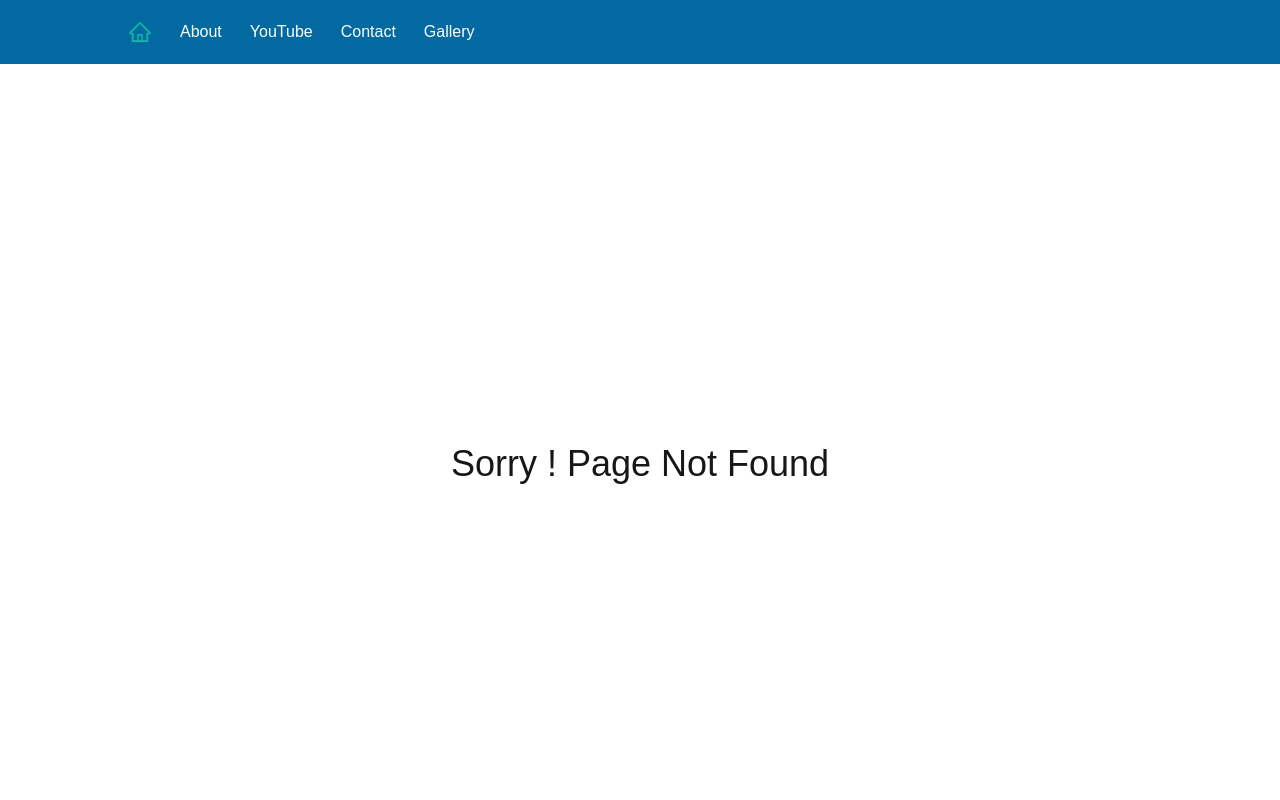
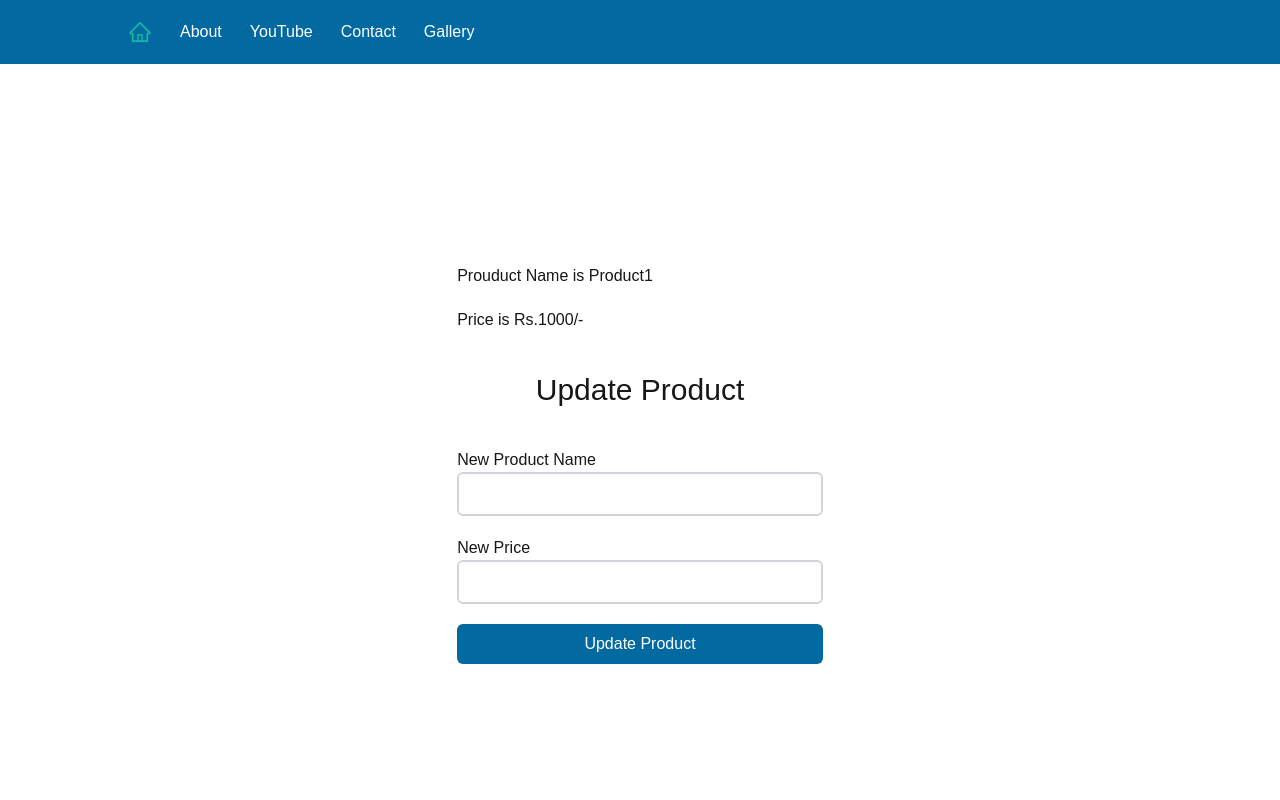
Before and after one commit to cm-developer-2025/Nextjs-Tutorial, a Next.js app: page /updateproduct/1 in a window 1280 px wide. Before the commit this address had no page. Shown: the top 800 px of the page. Built offline with nearby package versions, Linux system fonts and the light colour scheme.

Commit message:
Update and delete CRUD Operation

```diff
--- a/src/app/(pages)/companyproduct/page.jsx
+++ b/src/app/(pages)/companyproduct/page.jsx
@@ -36,7 +36,7 @@ function page() {
                     <Link href={`/removeproduct/${product.productid}`}>
                       <RiDeleteBin6Line className="text-red-600" size={25} />
                     </Link>
-                    <Link href="#">
+                    <Link href={`/updateproduct/${product.productid}`}>
                       <FaRegEdit className="text-blue-600" size={25} />
                     </Link>
                   </div>
--- /dev/null
+++ b/src/app/(pages)/updateproduct/[pid]/page.jsx
@@ -0,0 +1,73 @@
+"use client";
+import { useEffect, useState, use } from "react";
+import axios from "axios";
+function UpdateProductPage({ params }) {
+  const { pid } = use(params);
+  const [product, setProduct] = useState({});
+  const [newProductName, setNewProductName] = useState("");
+  const [newPrice, setNewPrice] = useState(0);
+  console.log("Product ID is ", pid);
+  useEffect(() => {
+    const getProduct = async () => {
+      await axios
+        .post("http://localhost:3000/api/product/getproduct", { pid })
+        .then((response) => {
+          console.log(response.data);
+          setProduct(response.data);
+        });
+    };
+    getProduct();
+  }, []);
+
+  const handleUpdateForm = async (e) => {
+    e.preventDefault();
+    const updatedProduct = {
+      productid: pid,
+      productName: newProductName,
+      price: newPrice,
+    };
+    await axios
+      .post("http://localhost:3000/api/product/updateproduct", updatedProduct)
+      .then((response) => {
+        console.log(response.data);
+      });
+  };
+  return (
+    <div className="min-h-screen justify-center items-center flex flex-col mx-auto max-w-3xl">
+      <div className="w-fulll">
+        <div className="flex flex-col gap-5 my-10">
+          <p>Prouduct Name is {product.productName}</p>
+          <p> Price is Rs.{product.price}/-</p>
+        </div>
+        <h2 className="text-3xl text-center">Update Product</h2>
+        <div className="my-10">
+          <form onSubmit={handleUpdateForm} className="flex flex-col gap-5">
+            <div>
+              <label>New Product Name</label>
+              <input
+                type="text"
+                onChange={(e) => setNewProductName(e.target.value)}
+                className="border-2 border-gray-300 rounded-md p-2 w-full"
+              />
+            </div>
+            <div>
+              <label>New Price</label>
+              <input
+                type="text"
+                onChange={(e) => setNewPrice(e.target.value)}
+                className="border-2 border-gray-300 rounded-md p-2 w-full"
+              />
+            </div>
+            <div>
+              <button className="bg-sky-700 text-white w-full rounded-md py-2">
+                Update Product
+              </button>
+            </div>
+          </form>
+        </div>
+      </div>
+    </div>
+  );
+}
+
+export default UpdateProductPage;
--- /dev/null
+++ b/src/app/api/product/getproduct/route.js
@@ -0,0 +1,8 @@
+import { NextResponse } from "next/server";
+import { products } from "@/app/lib/productdata";
+export async function POST(req, res) {
+  const { pid } = await req.json();
+  console.log("Product ID is ", pid);
+  const searchedProduct = products.find((product) => product.productid == pid);
+  return NextResponse.json(searchedProduct);
+}
--- a/src/app/api/product/route.js
+++ b/src/app/api/product/route.js
@@ -20,7 +20,7 @@ export async function GET(req, res) {
 
 export async function POST(req, res) {
   const newProduct = await req.json();
-  console.log(newProduct);
+
   products.push(newProduct);
   return NextResponse.json(products);
 }
--- /dev/null
+++ b/src/app/api/product/updateproduct/route.js
@@ -0,0 +1,18 @@
+import { NextResponse } from "next/server";
+import { products } from "@/app/lib/productdata";
+export async function POST(req, res) {
+  const { productid, productName, price } = await req.json();
+  console.log("Product ID is ", productid);
+  console.log("Product Name is ", productName);
+  console.log("Product Price is ", price);
+
+  const updatedProduct = products.map((product) => {
+    if (product.productid == productid) {
+      product.productName = productName;
+      product.price = price;
+    }
+    return product;
+  });
+  console.log("Updated Product is ", updatedProduct);
+  return NextResponse.json(updatedProduct);
+}
```
